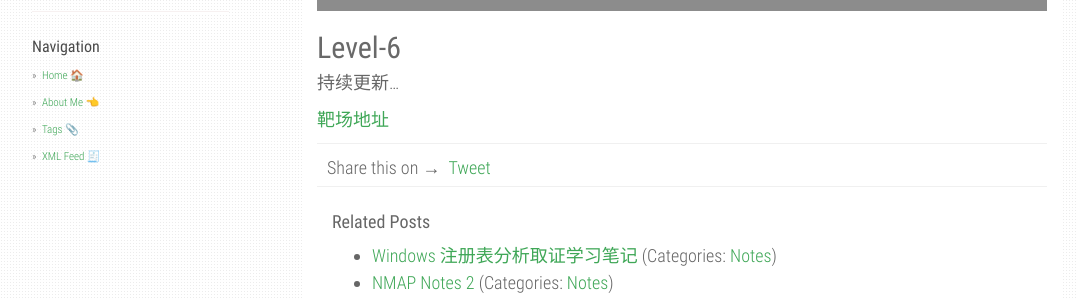
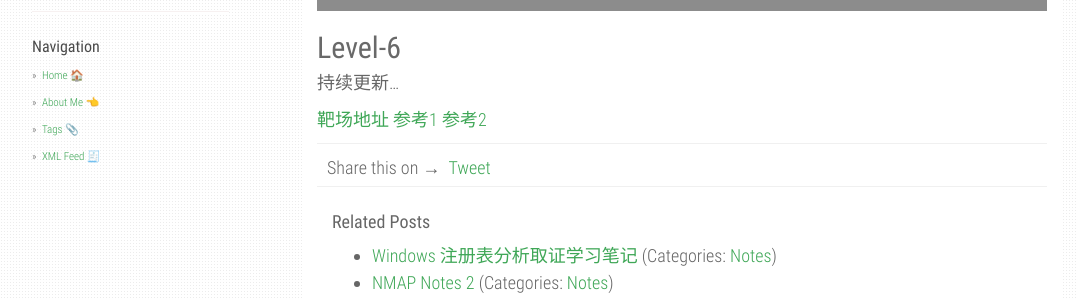
Before and after one commit to fuchen666/ppbibo.github.io, a Jekyll site: the page built from _posts/2019-06-25-XSS_Game-level-1-5.md, in a window 1280 px wide and 900 px high, scrolled down 4244 px. Shown: the part 352-652 px from the top of the window, without its empty margins (53-1131 px from the left). Built offline with Jekyll 4.4.1, drawn with Linux system fonts in a browser that asks for light colours; comment, search, counter and statistics services are not loaded.

Commit message:
add xss-Game-Level-1-5

```diff
--- a/_posts/2019-06-25-XSS_Game-level-1-5.md
+++ b/_posts/2019-06-25-XSS_Game-level-1-5.md
@@ -124,3 +124,5 @@ echo "<h2 align=center>没有找到和".htmlspecialchars($str)."相关的结果.
 持续更新...
 
 [靶场地址](http://xss.tesla-space.com)
+[参考1](https://comydream.github.io/2019/05/18/xss-20-game/)
+[参考2](https://mp.weixin.qq.com/s/4m1p1NyOhT0nlStyeYsXlw)
```
Also changed, not shown: 1 other file.
